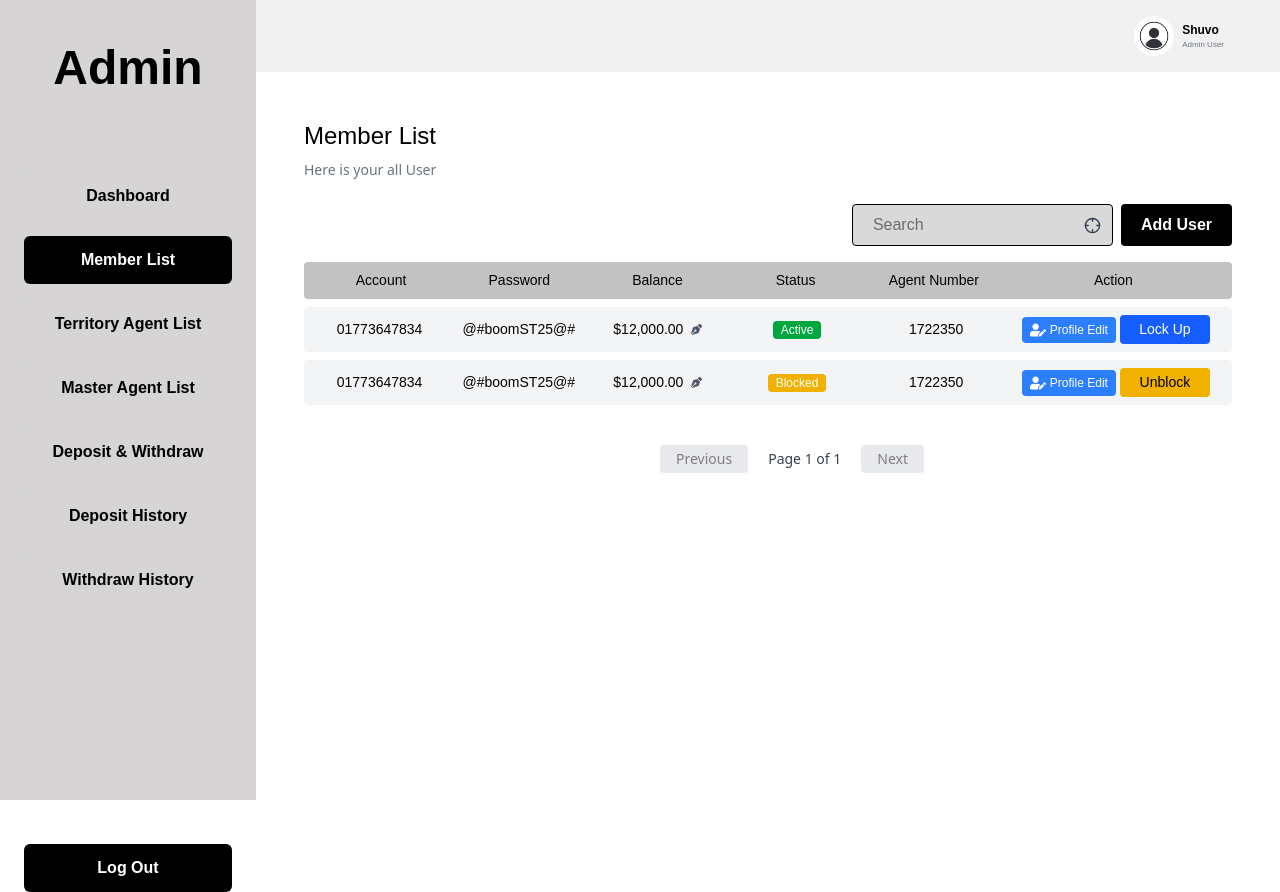
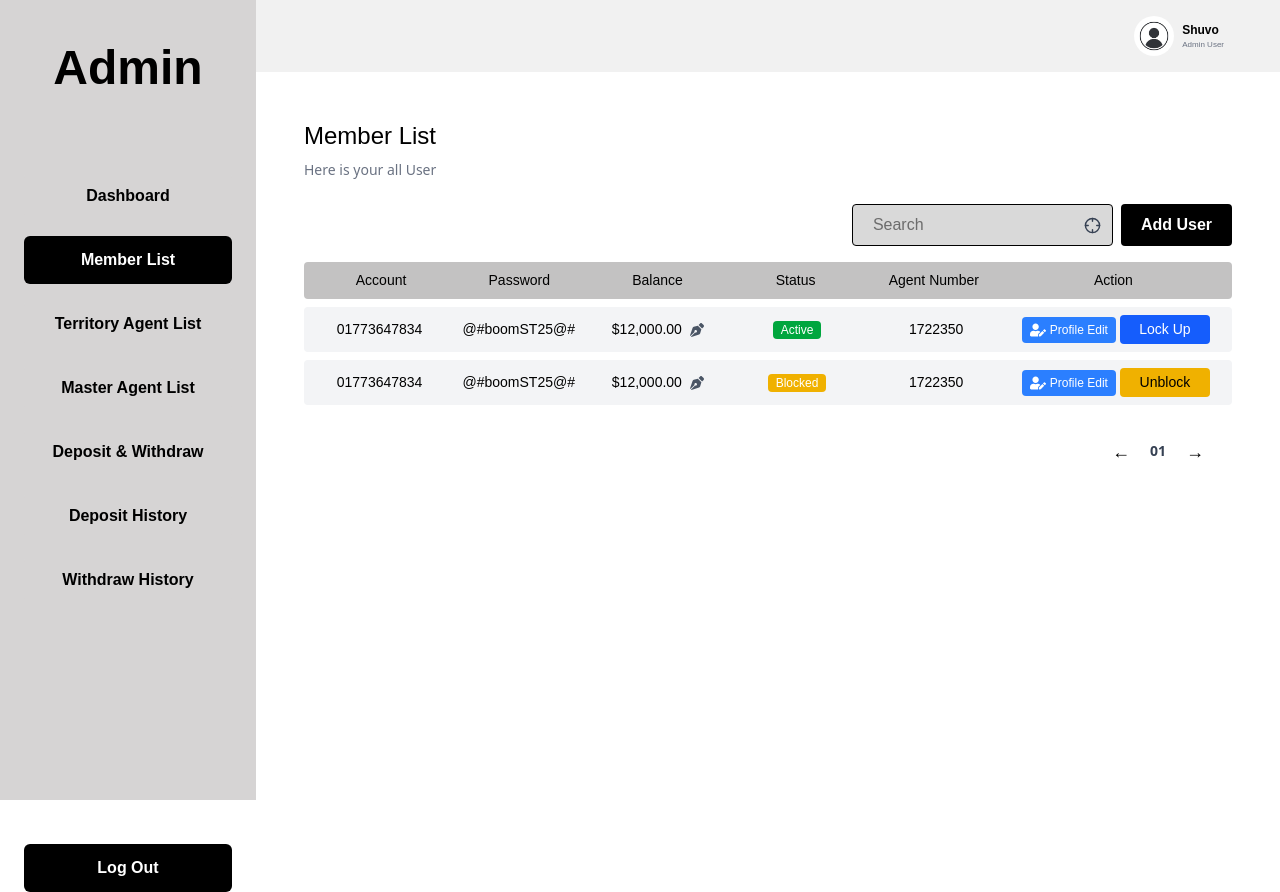
Before and after one commit to shahriear/Admin-Penal, a React app: page / in a window 1280 px wide. Both pictures are taken after a click on the button "Member List". Built offline with nearby package versions, Linux system fonts and the light colour scheme; the HTML template or start-up script is replaced by a standard one.

Commit message:
nxt page

```diff
--- a/src/components/AdminMenu/MemberList.jsx
+++ b/src/components/AdminMenu/MemberList.jsx
@@ -8,7 +8,6 @@ import AddUserModal from '../MemberList/AddUserModal';
 
 const MemberList = () => {
   const [toastMsg, setToastMsg] = useState('');
-
   const [addUserOpen, setAddUserOpen] = useState(false);
   const [members, setMembers] = useState([
     {
@@ -107,7 +106,8 @@ const MemberList = () => {
   const totalPages = Math.ceil(members.length / usersPerPage);
 
   return (
-    <div className="bg-white  rounded">
+    <div className="bg-white rounded pb-10">
+      {/* Toast Message */}
       {toastMsg && (
         <div className="fixed top-5 left-1/2 transform -translate-x-1/2 w-[90%] max-w-xs bg-green-600 text-white text-sm text-center px-4 py-2 rounded shadow-lg z-[9999] animate-slideIn">
           {toastMsg}
@@ -129,7 +129,7 @@ const MemberList = () => {
           </div>
           <button
             onClick={() => setAddUserOpen(true)}
-            className="bg-black text-white px-5 py-2 rounded font-dm md:font-[600] md:text-[16px] font-[600] text-[14px] whitespace-nowrap"
+            className="bg-black text-white px-5 py-2 rounded font-dm font-[600] text-[14px] md:text-[16px] whitespace-nowrap"
           >
             Add User
           </button>
@@ -137,9 +137,9 @@ const MemberList = () => {
       </div>
 
       {/* Member Table */}
-      <div className="overflow-x-auto md:pb-0 pb-2">
+      <div className="overflow-x-auto">
         <div className="min-w-[850px]">
-          <div className="grid grid-cols-[1fr_1fr_1fr_1fr_1fr_1.6fr] bg-[#C3C2C2] p-2 rounded text-center font-dm md:font-[500] md:text-[14px] font-[500] text-[10px]">
+          <div className="grid grid-cols-[1fr_1fr_1fr_1fr_1fr_1.6fr] bg-[#C3C2C2] p-2 rounded text-center font-dm font-[500] text-[10px] md:text-[14px]">
             <div>Account</div>
             <div>Password</div>
             <div>Balance</div>
@@ -152,13 +152,13 @@ const MemberList = () => {
             {currentMembers.map((m, index) => (
               <div
                 key={index}
-                className="grid grid-cols-[1fr_1fr_1fr_1fr_1fr_1.6fr] gap-1 items-center bg-gray-100 rounded p-2 text-center font-dm md:font-[400] md:text-[14px] font-[400] text-[10px]"
+                className="grid grid-cols-[1fr_1fr_1fr_1fr_1fr_1.6fr] gap-1 items-center bg-gray-100 rounded p-2 text-center font-dm font-[400] text-[10px] md:text-[14px]"
               >
                 <div>{m.account}</div>
                 <div>{m.password}</div>
                 <div className="flex items-center justify-center gap-1">
                   {m.balance}
-                  <FaPenNib className="text-gray-600 md:text-sm text-[9px] md:text-[11px] cursor-pointer ml-1" />
+                  <FaPenNib className="text-gray-600 text-[11px] md:text-sm cursor-pointer ml-1" />
                 </div>
                 <div>
                   <span
@@ -172,10 +172,10 @@ const MemberList = () => {
                 <div>{m.agent}</div>
                 <div className="flex gap-1 justify-center items-center flex-nowrap">
                   <button
-                    className="min-w-[90px] bg-blue-500 text-white px-2 py-1 rounded flex items-center justify-center whitespace-nowrap font-dm text-[10px] md:text-[12px]"
+                    className="min-w-[90px] bg-blue-500 text-white px-2 py-1 rounded flex items-center justify-center whitespace-nowrap text-[10px] md:text-[12px]"
                     onClick={() => setEditMember(m)}
                   >
-                    <FaUserEdit className="mr-1 md:text-base text-[12px]" />
+                    <FaUserEdit className="mr-1 text-[12px] md:text-base" />
                     Profile Edit
                   </button>
                   {!m.blocked ? (
@@ -197,31 +197,31 @@ const MemberList = () => {
               </div>
             ))}
           </div>
+        </div>
+      </div>
 
       {/* Pagination Controls */}
-          <div className="flex md:justify-center gap-3 md:mt-[40px] mt-[70px] ml-12">
+      <div className="flex justify-end mt-6 mb-4 pr-4">
+        <div className="flex items-center gap-2 font-semibold">
           <button
             onClick={() => setCurrentPage(prev => Math.max(prev - 1, 1))}
             disabled={currentPage === 1}
-              className="px-4 py-1 bg-gray-300 text-sm rounded disabled:opacity-50"
+            className="px-3 py-2  text-lg "
           >
-              Previous
+            ←
           </button>
 
-            <span className="px-2 py-1 text-sm text-gray-700">
-              Page {currentPage} of {totalPages}
-            </span>
+          <span className="text-sm text-gray-700">0{currentPage}</span>
 
           <button
             onClick={() =>
               setCurrentPage(prev => Math.min(prev + 1, totalPages))
             }
             disabled={currentPage === totalPages}
-              className="px-4 py-1 bg-gray-300 text-sm rounded disabled:opacity-50"
+            className="px-3 py-2 text-lg"
           >
-              Next
+            →
           </button>
-          </div>
         </div>
       </div>
 
```
Lines whose indentation alone changed are shown as unchanged.
